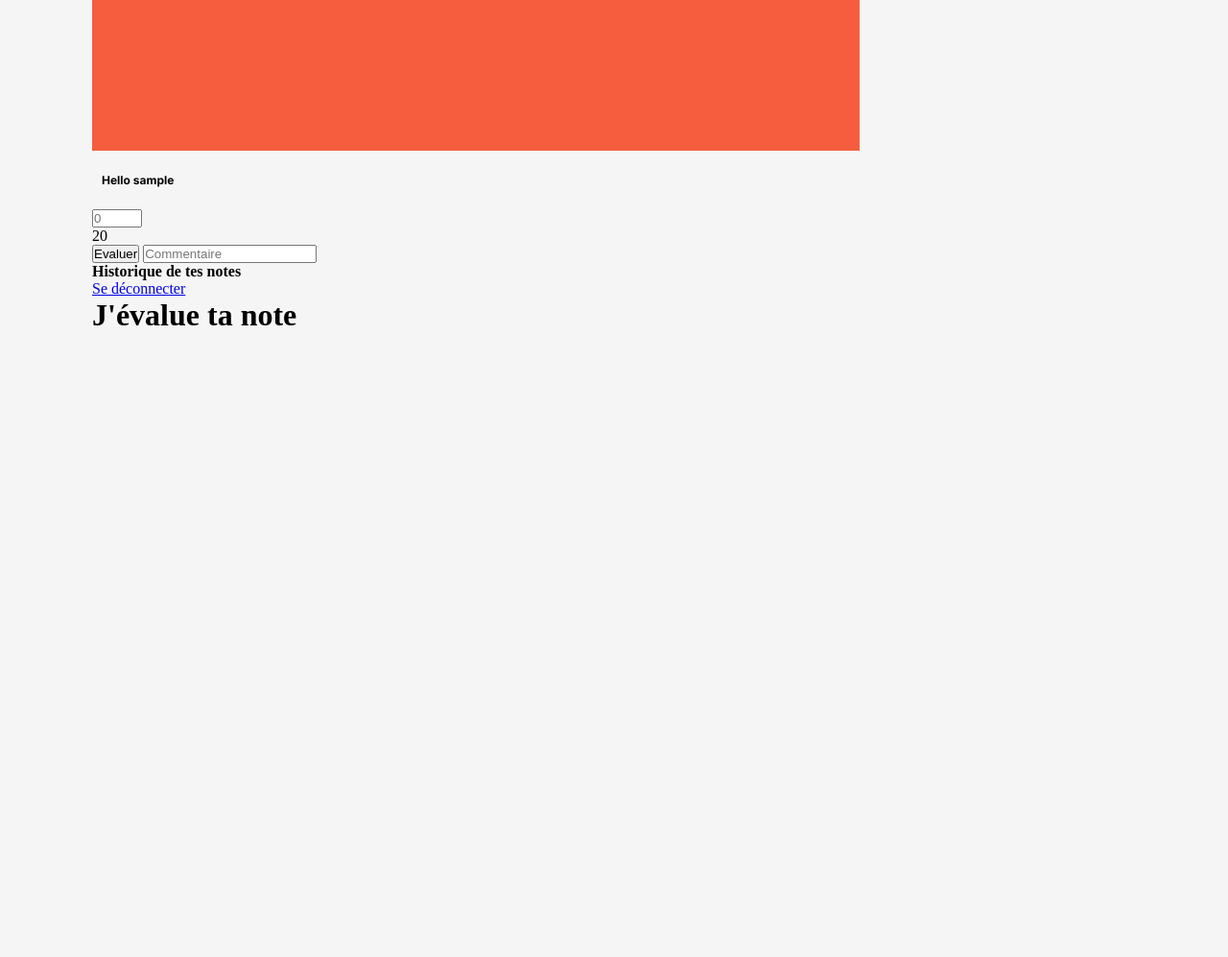
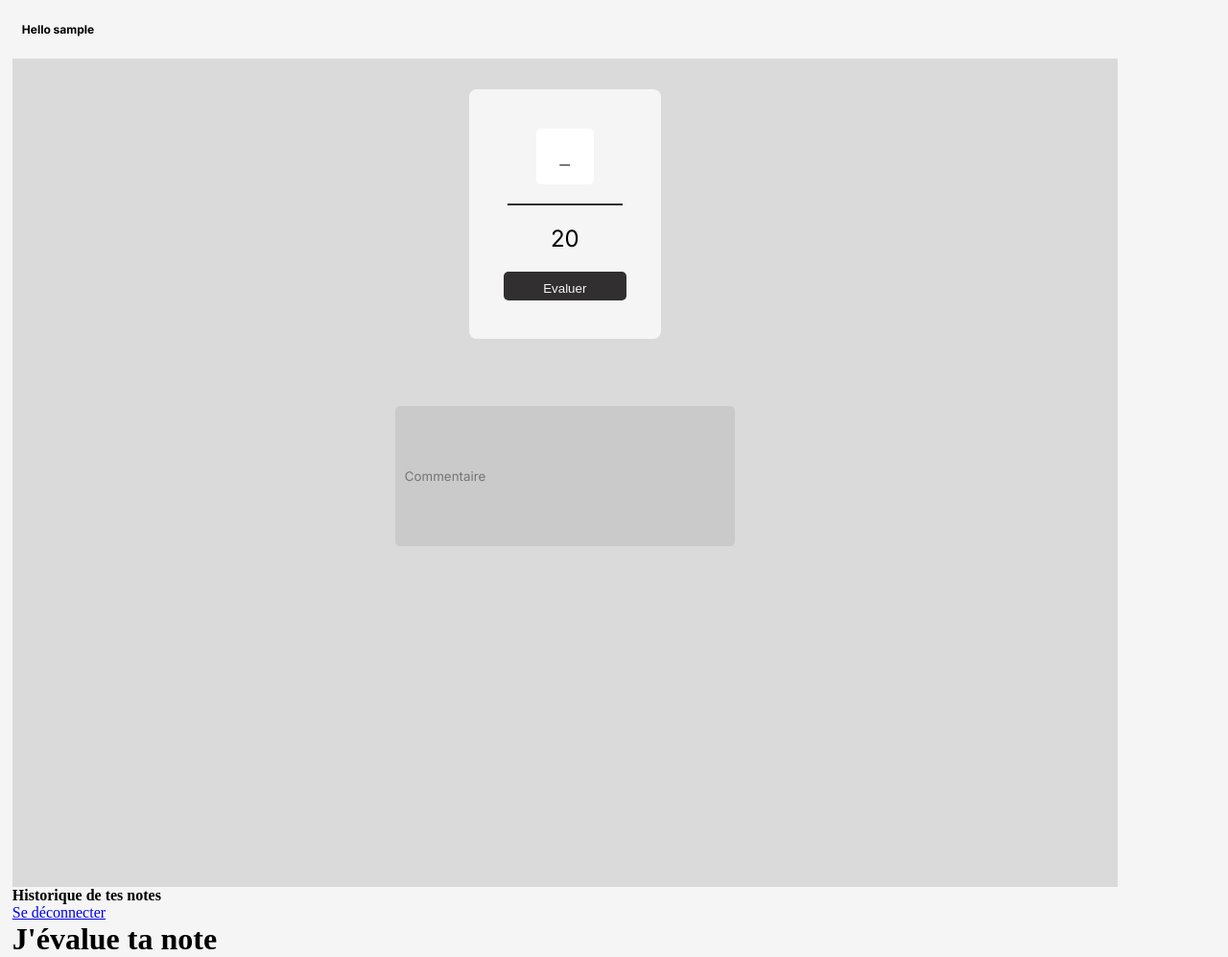
Before and after one commit to Draie/Academic_valid, a PHP site: page /dashboard.php in a window 1280 px wide. Shown: the whole page at 96% size. Before the commit the page ends 339 px from the top, so only its background shows below. Run offline with PHP 8.4, Linux system fonts and the light colour scheme; the visitor is signed in with stand-in values (Sample User, id 1); data that the repository does not hold is empty.

Commit message:
adding style dashboard part

```diff
--- a/dashboard.php
+++ b/dashboard.php
@@ -1,4 +1,10 @@
 <?php
+
+$feuilleDeStyle = "<link rel='stylesheet' type='text/css' media='screen' href='style/add_notes_form.css'>";
+   echo $feuilleDeStyle;
+ require_once "header.php";
+
+
 session_start();
 
 $pseudo_user= $_SESSION['pseudo'];
@@ -36,10 +42,7 @@ $password='';
         exit;
     }
 
-$feuilleDeStyle = "<link rel='stylesheet' type='text/css' media='screen' href='style/add_notes_form.css'>";
 
-require_once "header.php";
-echo $feuilleDeStyle;
 
 ?>
 
@@ -56,18 +59,18 @@ echo $feuilleDeStyle;
 <form class="form" method="POST" action="traitement.php">
 
 <div class="note_card">
-     <input class ="score" type="number" placeholder="0" name ="score" min="1" max="20" required />
+     <input class ="score" type="number" placeholder="_" name ="score" min="1" max="20" required />
      <div class="seperation_bar"></div>
      <div class="score_default"> 20</div>
 
     <button type="submit">Evaluer</button>
-
+</div>
          <input class="comments" type="text"placeholder="Commentaire" name="comments" required/>
        <!--   <input class="dates" type="date" name="dates" required/> a effacer plus tard-->
 
 
 
-</div>
+
 
 </form>
 
--- a/style/add_notes_form.css
+++ b/style/add_notes_form.css
@@ -8,7 +8,117 @@
     font-weight: bold;
     font-size: 12px;
     padding-left: 10px;
+}
+main {
+    padding: 0;
+    margin: 0px;
+    max-width: fit-content;
+
+
+}
+
+.add_notes_form_container{
+
+    display: flex;
+    justify-content: center;
+    padding-top: 2rem;
+    padding-bottom: 2rem;
+    width: 90vw;
+    height: 799px;
+    background-color: #DADADA;
+        font-family: 'Inter', sans-serif;
+    font-size: 24px;
 
 
 
 }
+
+.note_card{
+    display: flex;
+    flex-direction: column;
+    background-color: #F5F5F5;
+    height: 260px;
+    width: 200px;
+    justify-content: center;
+    align-items: center;
+    gap: 20px;
+    border-radius: 8px;
+    -webkit-border-radius: 8px;
+    -moz-border-radius: 8px;
+    -ms-border-radius: 8px;
+    -o-border-radius: 8px;
+    margin-bottom: 20px;
+}
+
+form{
+    display: flex;
+    flex-direction: column;
+    align-items: center;
+    width: fit-content;
+    height: max-content;
+
+}
+.add_notes_form_container form .score{
+    width: 60px;
+    height: 58px;
+    border: none;
+    text-align: center;
+    border-radius:5px;
+    -webkit-border-radius:5px;
+    -moz-border-radius:5px;
+    -ms-border-radius:5px;
+    -o-border-radius:5px;
+
+        font-family: 'Inter', sans-serif;
+    font-size: 24px;
+
+}
+
+input[type=number]::-webkit-inner-spin-button,
+input[type=number]::-webkit-inner-spin-button {
+-webkit-appearance: none;
+margin: 0;
+}
+.seperation_bar{
+    background-color: #312F2F;
+    height: 2px;
+    width: 60%;
+}
+
+
+
+.add_notes_form_container form button{
+    background-color: #312F2F;
+    font-weight: 500;
+    padding-bottom: 10px;
+    padding-top: 10px;
+    color: #F5F5F5;
+    width: 128px;
+    height:30px;
+    border:none;
+    border-radius: 5px;
+    -webkit-border-radius: 5px;
+    -moz-border-radius: 5px;
+    -ms-border-radius: 5px;
+    -o-border-radius: 5px;
+}
+
+.add_notes_form_container button:hover{
+    background-color: #F55D3E;
+        color: #312F2F;
+
+}
+
+
+.add_notes_form_container form .comments {
+
+    width: 354px;
+    height: 146px;
+    margin-top: 50px;
+    background-color: #CACACA;
+    border: none;
+    color:#929191;
+    padding-left: 10px;
+    font-family: "Inter", sans-serif;
+   border-radius: 5px;
+}
--- a/style/style.css
+++ b/style/style.css
@@ -5,7 +5,7 @@ margin: 0px;
 }
 
 body{
-    width: 85vw;
+    width: 98vw;
 height: 100vh;
 background-color: #F5F5F5;
 display: flex;
```
